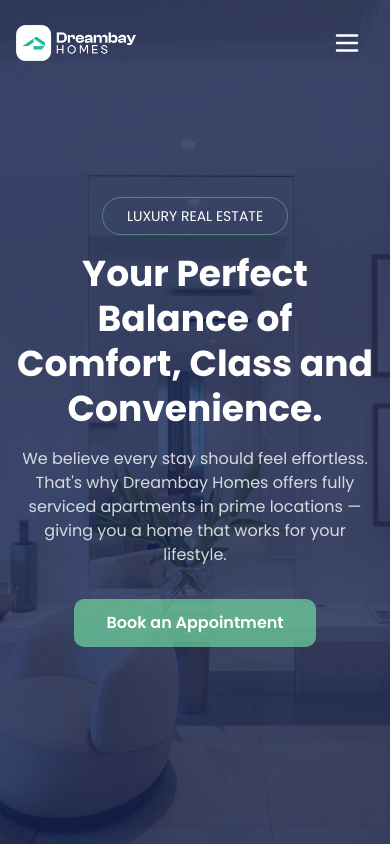
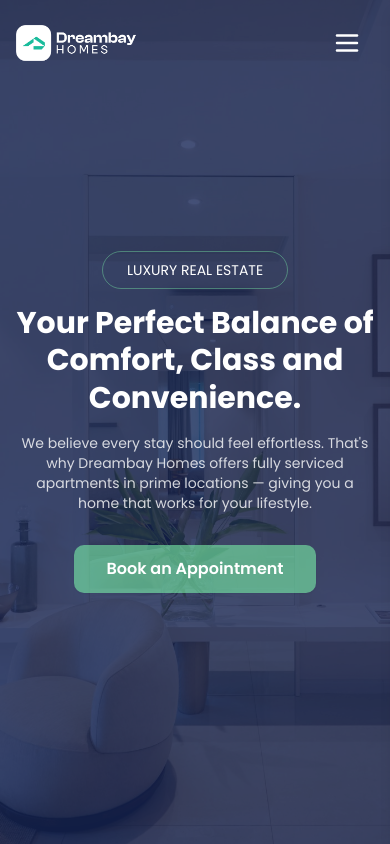
Before and after one commit to Markprince115/Dreambay-Homes, a Next.js app: page / in a window 390 px wide. Shown: the top 844 px of the page. Built offline with nearby package versions, Linux system fonts and the light colour scheme.

Commit message:
fixed some errors

```diff
--- a/src/components/sections/Hero.jsx
+++ b/src/components/sections/Hero.jsx
@@ -59,14 +59,14 @@ const Hero = () => {
 
         <motion.h1
           variants={itemVariants}
-          className='mb-4 max-w-4xl text-4xl font-bold leading-tight sm:text-5xl md:text-6xl'
+          className='mb-4 text-3xl font-bold leading-tight md:text-5xl lg:text-7xl'
         >
           Your Perfect Balance of Comfort, Class and Convenience.
         </motion.h1>
 
         <motion.p
           variants={itemVariants}
-          className="mb-8 max-w-2xl text-base text-white/80 md:text-lg"
+          className="mb-8 max-w-2xl text-white/80 text-sm md:text-lg"
         >
           We believe every stay should feel effortless. That's why Dreambay Homes
           offers fully serviced apartments in prime locations — giving you a home
```
